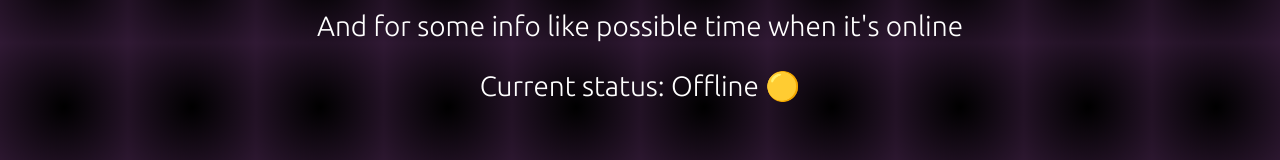
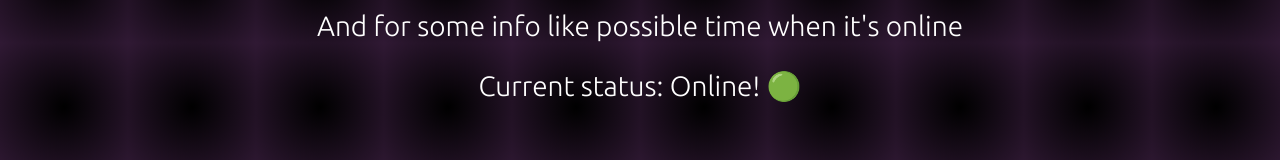
Before and after one commit to zerolandhosting/zerolandhosting.github.io, a plain HTML site: page status.html in a window 1280 px wide. Shown: the part 213-373 px from the top of the page. Drawn offline with Linux system fonts and the light colour scheme.

Commit message:
Update status.html

```diff
--- a/status.html
+++ b/status.html
@@ -9,7 +9,7 @@
 		<h1 class="title soap" style="animation: unblur 2s ease 0s 1 normal forwards;">ZeroLAND Status🌆</h1>
 		<p class="subtitle soap" style="animation: unblur 2s ease 2s 1 normal forwards;">This was made to see if ZeroLAND are online or offline.</p>
 		<p class="subtitle soap" style="animation: unblur 2s ease 2s 1 normal forwards;">And for some info like possible time when it's online</p>
-		<p class="subtitle soap" style="animation: unblur 2s ease 2s 1 normal forwards;">Current status: Offline 🟡</p>
+		<p class="subtitle soap" style="animation: unblur 2s ease 2s 1 normal forwards;">Current status: Online! 🟢</p>
 		<br><br><br>
 		<br><br><br><br>
 		<div class="footer">
```
